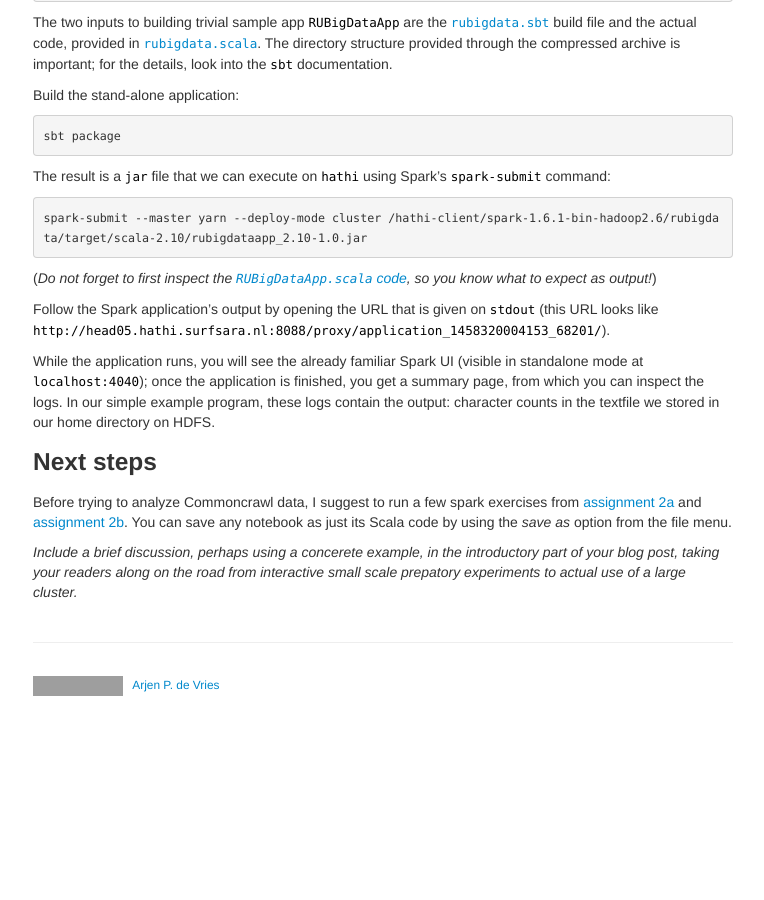
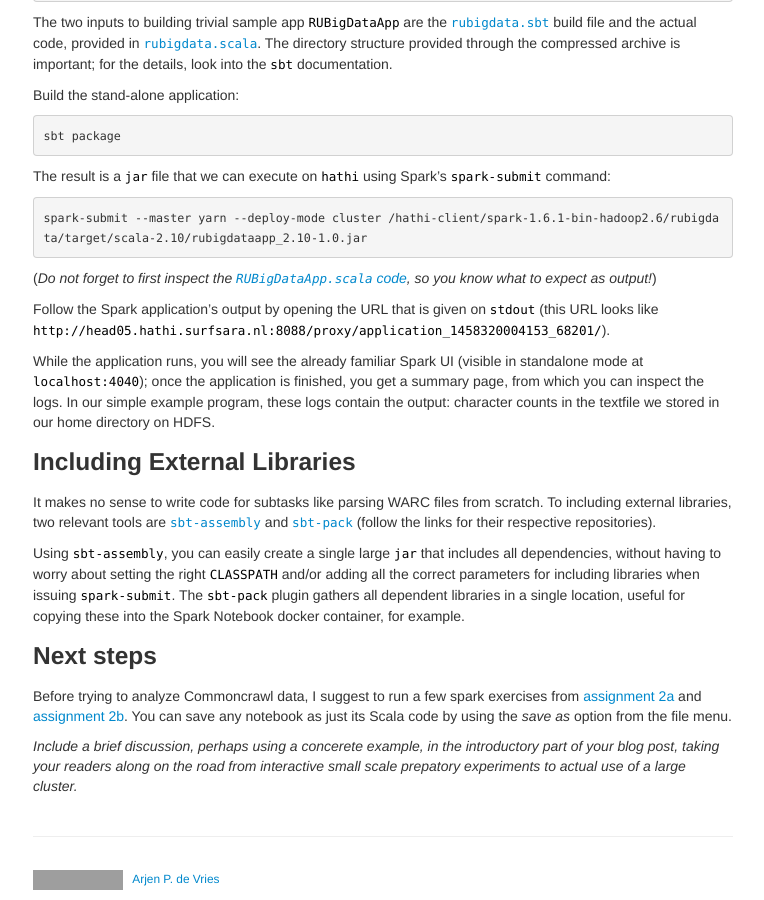
Before and after one commit to Thelukepet/course, a Jekyll site: the page built from assignments/sbt.md, in a window 1280 px wide and 900 px high, scrolled down 1120 px. Shown: the whole window, without its empty margins (257-1021 px from the left). Built offline with Jekyll 4.4.1, drawn with Linux system fonts in a browser that asks for light colours; before the commit the page ends 1826 px from its top, so only the background shows below that; grey boxes are pictures that could not be loaded.

Commit message:
Added example for plugins.sbt to use sbt-assembly and sbt-pack

```diff
--- /dev/null
+++ b/assignments/rubigdata/project/plugins.sbt.txt
@@ -0,0 +1,2 @@
+addSbtPlugin("com.eed3si9n" % "sbt-assembly" % "0.14.3")
+addSbtPlugin("org.xerial.sbt" % "sbt-pack" % "0.8.0")
--- a/assignments/sbt.md
+++ b/assignments/sbt.md
@@ -91,6 +91,19 @@ While the application runs, you will see the already familiar Spark UI (visible
 once the application is finished, you get a summary page, from which you can inspect the logs.
 In our simple example program, these logs contain the output: character counts in the textfile we stored in our home directory on HDFS.
 
+### Including External Libraries
+
+It makes no sense to write code for subtasks like parsing WARC files from scratch.
+To including external libraries, two relevant tools are
+[`sbt-assembly`](https://github.com/sbt/sbt-assembly)
+and
+[`sbt-pack`](https://github.com/xerial/sbt-pack) (follow the links for their respective repositories).
+
+Using `sbt-assembly`, you can easily create a single large `jar` that includes all dependencies, without having to worry about setting
+the right `CLASSPATH` and/or adding all the correct parameters for including libraries when issuing `spark-submit`.
+The `sbt-pack` plugin gathers all dependent libraries in a single location, useful for copying these into the Spark Notebook docker
+container, for example.
+
 ### Next steps
 
 Before trying to analyze Commoncrawl data, I suggest to run a few spark exercises from [assignment 2a](A2a-spark-101.html)
```
Also changed, not shown: 1 other file.
